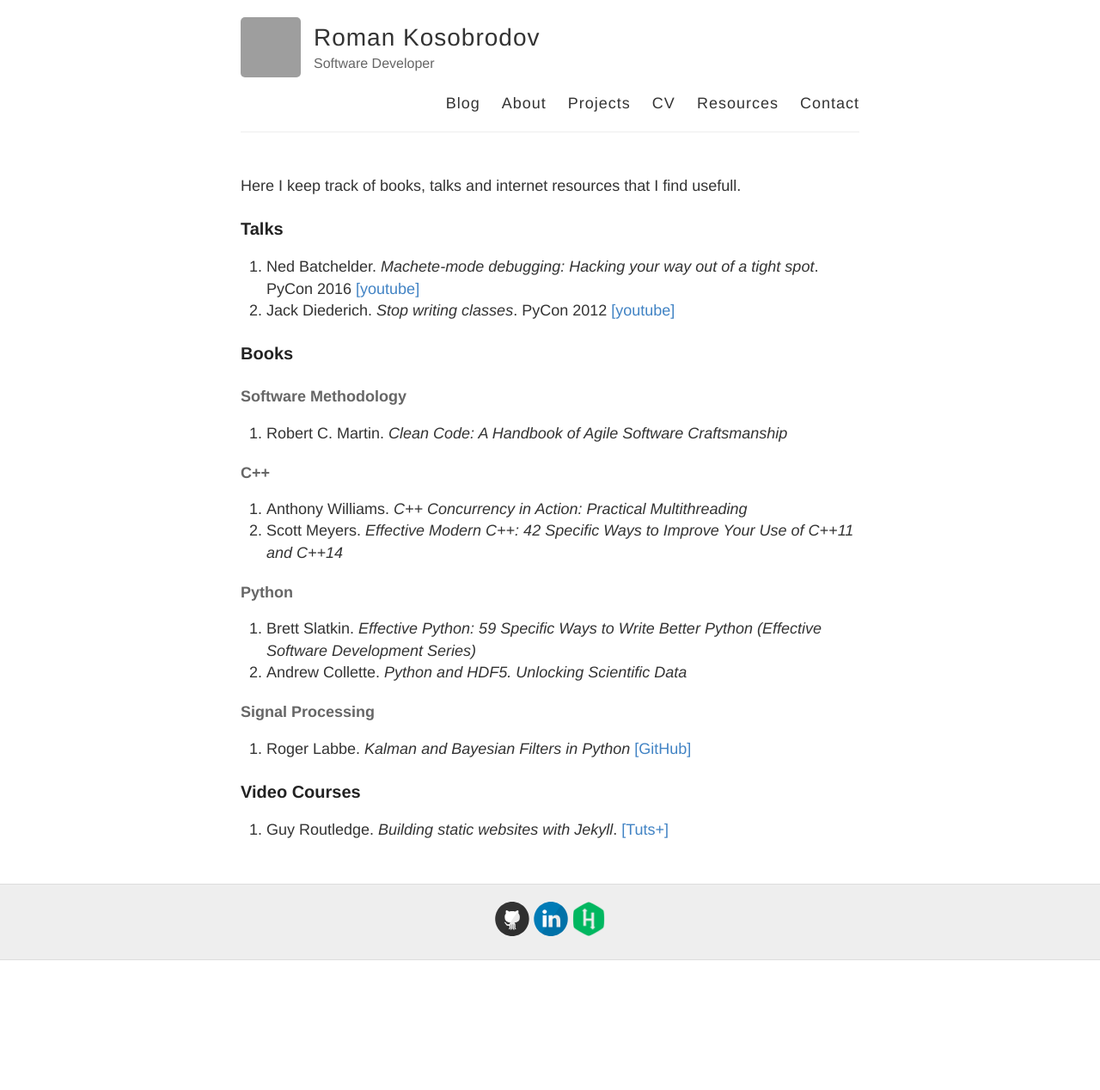
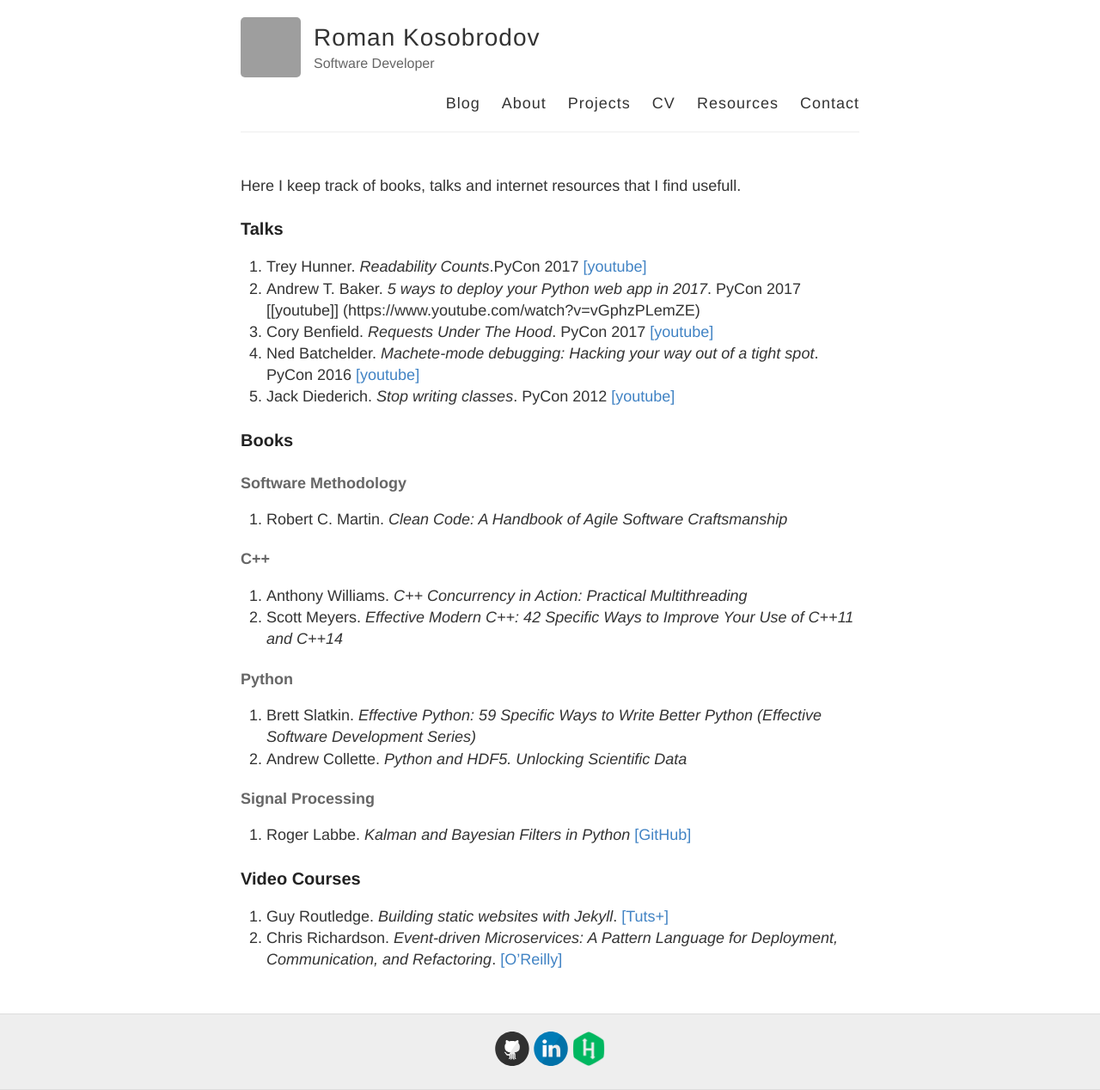
Before and after one commit to RomanKosobrodov/RomanKosobrodov.github.io, a Jekyll site: the page built from resources.md, in a window 1280 px wide. Shown: the whole page at 86% size. Built offline with Jekyll 4.4.1, drawn with Linux system fonts in a browser that asks for light colours; before the commit the page ends 1117 px from its top, so only the background shows below that; grey boxes are pictures that could not be loaded.

Commit message:
updated talks and videos

```diff
--- a/resources.md
+++ b/resources.md
@@ -7,7 +7,9 @@
 Here I keep track of books, talks and internet resources that I find usefull.
 
 ### Talks
-
+1. Trey Hunner. _Readability Counts_.PyCon 2017 [[youtube]](https://www.youtube.com/watch?v=knMg6G9_XCg)
+1. Andrew T. Baker. _5 ways to deploy your Python web app in 2017_. PyCon 2017 [[youtube]] (https://www.youtube.com/watch?v=vGphzPLemZE)
+1. Cory Benfield. _Requests Under The Hood_. PyCon 2017 [[youtube]](https://www.youtube.com/watch?v=ptbCIvve6-k)
 1. Ned Batchelder. _Machete-mode debugging: Hacking your way out of a tight spot_. PyCon 2016 [[youtube]](https://www.youtube.com/watch?v=bAcfPzxB3dk)
 1. Jack Diederich. _Stop writing classes_. PyCon 2012 [[youtube]](https://www.youtube.com/watch?v=o9pEzgHorH0)
 
@@ -30,3 +32,4 @@
 
 ### Video Courses
 1. Guy Routledge. _Building static websites with Jekyll_. [[Tuts+]](https://webdesign.tutsplus.com/courses/building-static-websites-with-jekyll?ec_promo=teaser_post_short)
+1. Chris Richardson. _Event-driven Microservices: A Pattern Language for Deployment, Communication, and Refactoring_. [[O'Reilly]]()
```
